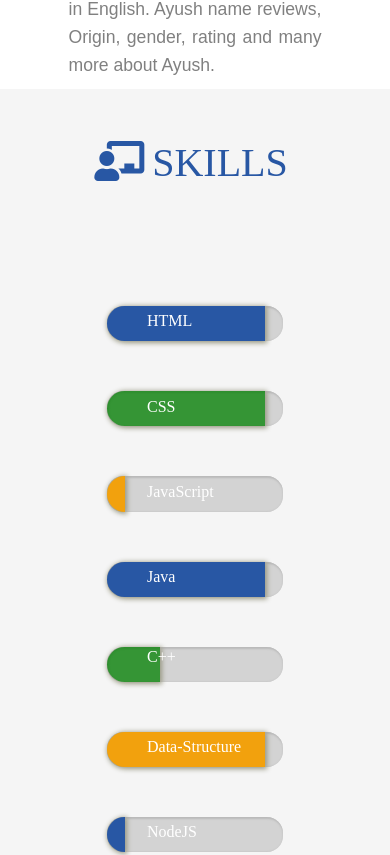
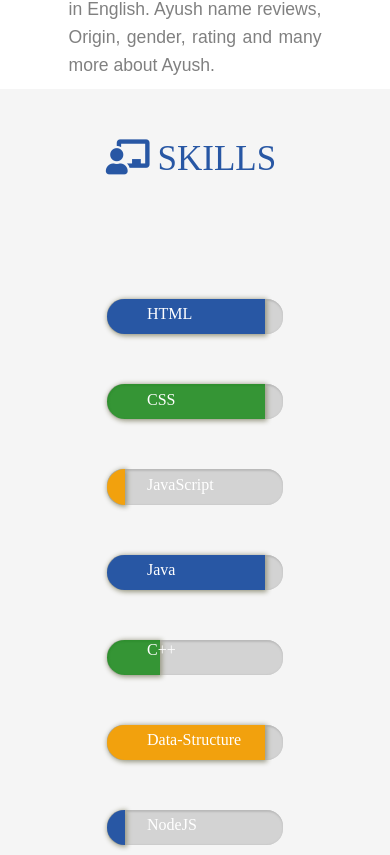
Before and after one commit to ayushkumar731/resume.github.io, a plain HTML site: page index.html in a window 390 px wide. Shown: the part 1037-1892 px from the top of the page. Drawn offline with Linux system fonts and the light colour scheme; files whose address does not match are found by name.

Commit message:
minor fix

```diff
--- a/style.css
+++ b/style.css
@@ -918,6 +918,18 @@ input{
 		letter-spacing: 1px;
 	}
 
+
+	.section-heading{
+		width: auto;
+		padding: 20px 10px 10px;
+		font-weight: 400;
+	}
+	.section-heading span{
+		font-size:35px;
+	}
+
+
+
 	#contact-display{
 		display: flex;
 		flex-direction: column;
```
